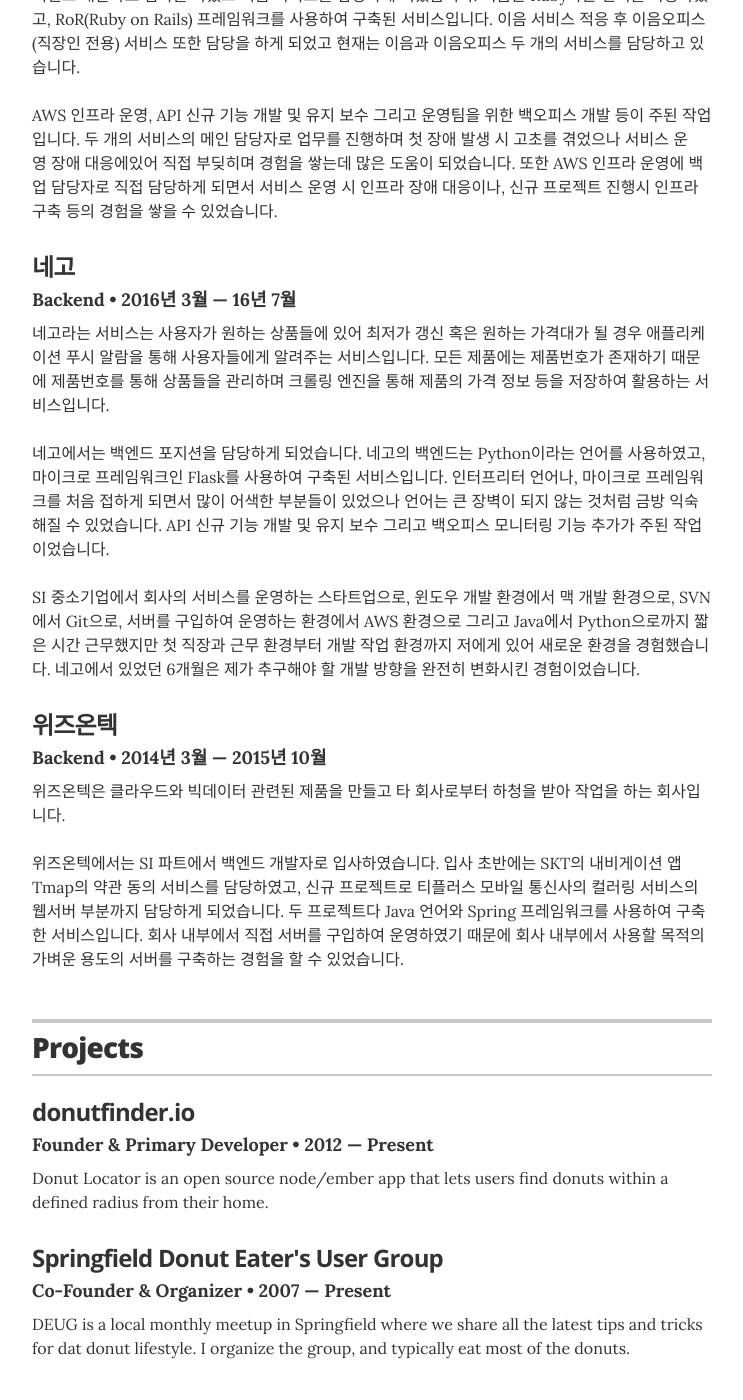
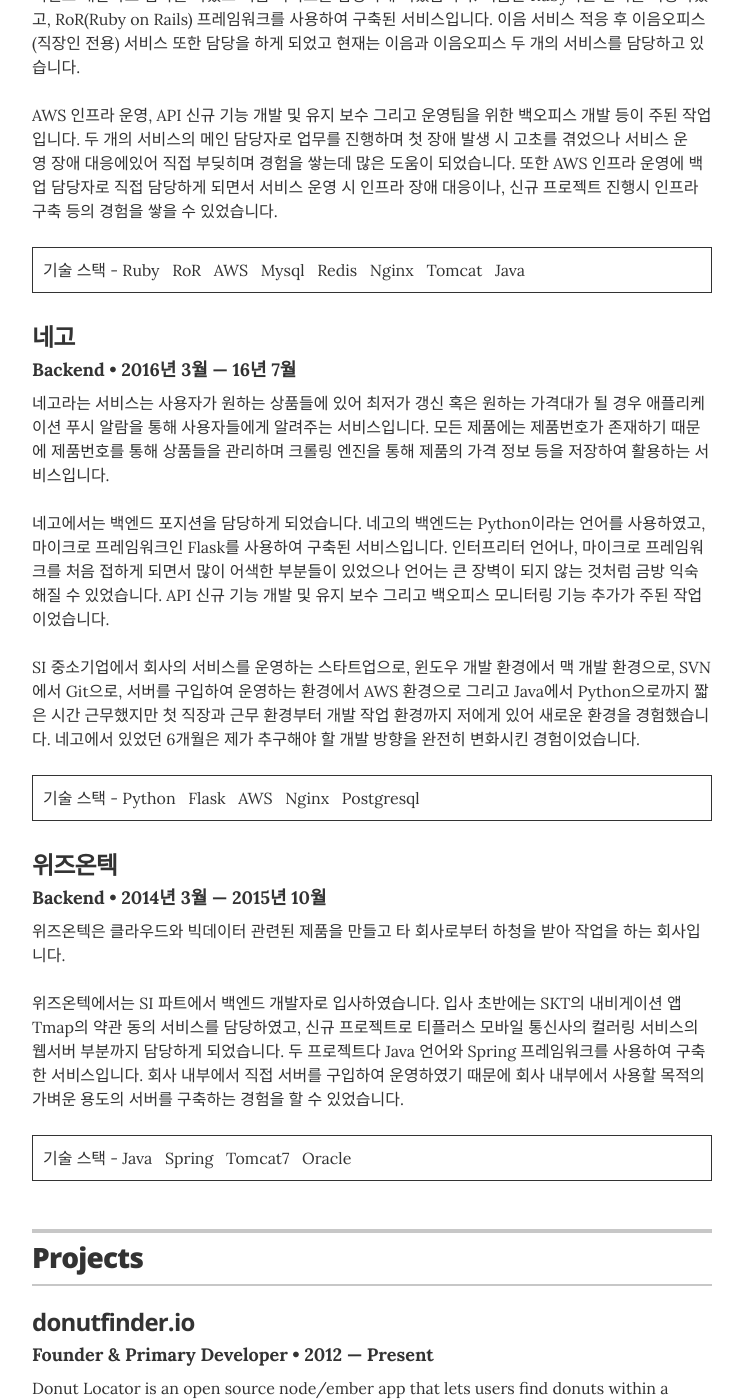
Before and after one commit to bingl2/resume, a Jekyll site: the page built from index.html, in a window 1280 px wide and 1400 px high, scrolled down 736 px. Shown: the whole window, without its empty margins (268-1011 px from the left). Built offline with Jekyll 4.4.1, drawn with Linux system fonts in a browser that asks for light colours.

Commit message:
기술 스택 영역 추가

```diff
--- a/_data/experience.yml
+++ b/_data/experience.yml
@@ -3,16 +3,17 @@
   position: Backend
   duration: 2016년 12월 &mdash; 현재
   summary: 이음소시어스에서는 이음과 이음오피스라는 소개팅 앱 서비스와 맺음이라는 결혼 정보 서비스를 제공하고 있습니다. <br><br> 백엔드 개발자로 입사를 하였고 이음 서비스를 담당하게 되었습니다. 이음은 Ruby라는 언어를 사용하였고, RoR(Ruby on Rails) 프레임워크를 사용하여 구축된 서비스입니다. 이음 서비스 적응 후 이음오피스(직장인 전용) 서비스 또한 담당을 하게 되었고 현재는 이음과 이음오피스 두 개의 서비스를 담당하고 있습니다. <br><br> AWS 인프라 운영, API 신규 기능 개발 및 유지 보수 그리고 운영팀을 위한 백오피스 개발 등이 주된 작업입니다. 두 개의 서비스의 메인 담당자로 업무를 진행하며 첫 장애 발생 시 고초를 겪었으나 서비스 운영 장애 대응에있어 직접 부딪히며 경험을 쌓는데 많은 도움이 되었습니다. 또한 AWS 인프라 운영에 백업 담당자로 직접 담당하게 되면서 서비스 운영 시 인프라 장애 대응이나, 신규 프로젝트 진행시 인프라 구축 등의 경험을 쌓을 수 있었습니다.
-
+  skillset: Ruby &nbsp RoR &nbsp AWS &nbsp Mysql &nbsp Redis &nbsp Nginx &nbsp Tomcat &nbsp Java
 # 네고
 - company: 네고
   position: Backend
   duration:  2016년 3월 &mdash; 16년 7월
   summary: 네고라는 서비스는 사용자가 원하는 상품들에 있어 최저가 갱신 혹은 원하는 가격대가 될 경우 애플리케이션 푸시 알람을 통해 사용자들에게 알려주는 서비스입니다. 모든 제품에는 제품번호가 존재하기 때문에 제품번호를 통해 상품들을 관리하며 크롤링 엔진을 통해 제품의 가격 정보 등을 저장하여 활용하는 서비스입니다. <br><br> 네고에서는 백엔드 포지션을 담당하게 되었습니다. 네고의 백엔드는 Python이라는 언어를 사용하였고, 마이크로 프레임워크인 Flask를 사용하여 구축된 서비스입니다. 인터프리터 언어나, 마이크로 프레임워크를 처음 접하게 되면서 많이 어색한 부분들이 있었으나 언어는 큰 장벽이 되지 않는 것처럼 금방 익숙해질 수 있었습니다. API 신규 기능 개발 및 유지 보수 그리고 백오피스 모니터링 기능 추가가 주된 작업이었습니다. <br><br> SI 중소기업에서 회사의 서비스를 운영하는 스타트업으로, 윈도우 개발 환경에서 맥 개발 환경으로, SVN에서 Git으로, 서버를 구입하여 운영하는 환경에서 AWS 환경으로 그리고 Java에서 Python으로까지 짧은 시간 근무했지만 첫 직장과 근무 환경부터 개발 작업 환경까지 저에게 있어 새로운 환경을 경험했습니다. 네고에서 있었던 6개월은 제가 추구해야 할 개발 방향을 완전히 변화시킨 경험이었습니다.
-
+  skillset: Python &nbsp Flask &nbsp AWS &nbsp Nginx &nbsp Postgresql
 
 # 위즈온텍
 - company: 위즈온텍
   position: Backend
   duration: 2014년 3월 &mdash; 2015년 10월
   summary: 위즈온텍은 클라우드와 빅데이터 관련된 제품을 만들고 타 회사로부터 하청을 받아 작업을 하는 회사입니다. <br><br> 위즈온텍에서는 SI 파트에서 백엔드 개발자로 입사하였습니다. 입사 초반에는 SKT의 내비게이션 앱 Tmap의 약관 동의 서비스를 담당하였고, 신규 프로젝트로 티플러스 모바일 통신사의 컬러링 서비스의 웹서버 부분까지 담당하게 되었습니다. 두 프로젝트다 Java 언어와 Spring 프레임워크를 사용하여 구축한 서비스입니다. 회사 내부에서 직접 서버를 구입하여 운영하였기 때문에 회사 내부에서 사용할 목적의 가벼운 용도의 서버를 구축하는 경험을 할 수 있었습니다.
+  skillset: Java &nbsp Spring &nbsp Tomcat7 &nbsp Oracle
--- a/_layouts/resume.html
+++ b/_layouts/resume.html
@@ -57,6 +57,10 @@
             <h3 class="resume-item-title" itemprop="name">{{ job.company }}</h3>
             <h4 class="resume-item-details" itemprop="description">{{ job.position }} &bull; {{ job.duration }}</h4>
             <p class="resume-item-copy">{{ job.summary }}</p>
+            <br>
+            <div style="border:1px solid; padding:10px;">
+                기술 스택 - {{job.skillset}}
+            </div>
         </div><!-- end of resume-item -->
         {% endfor %}
 
```
